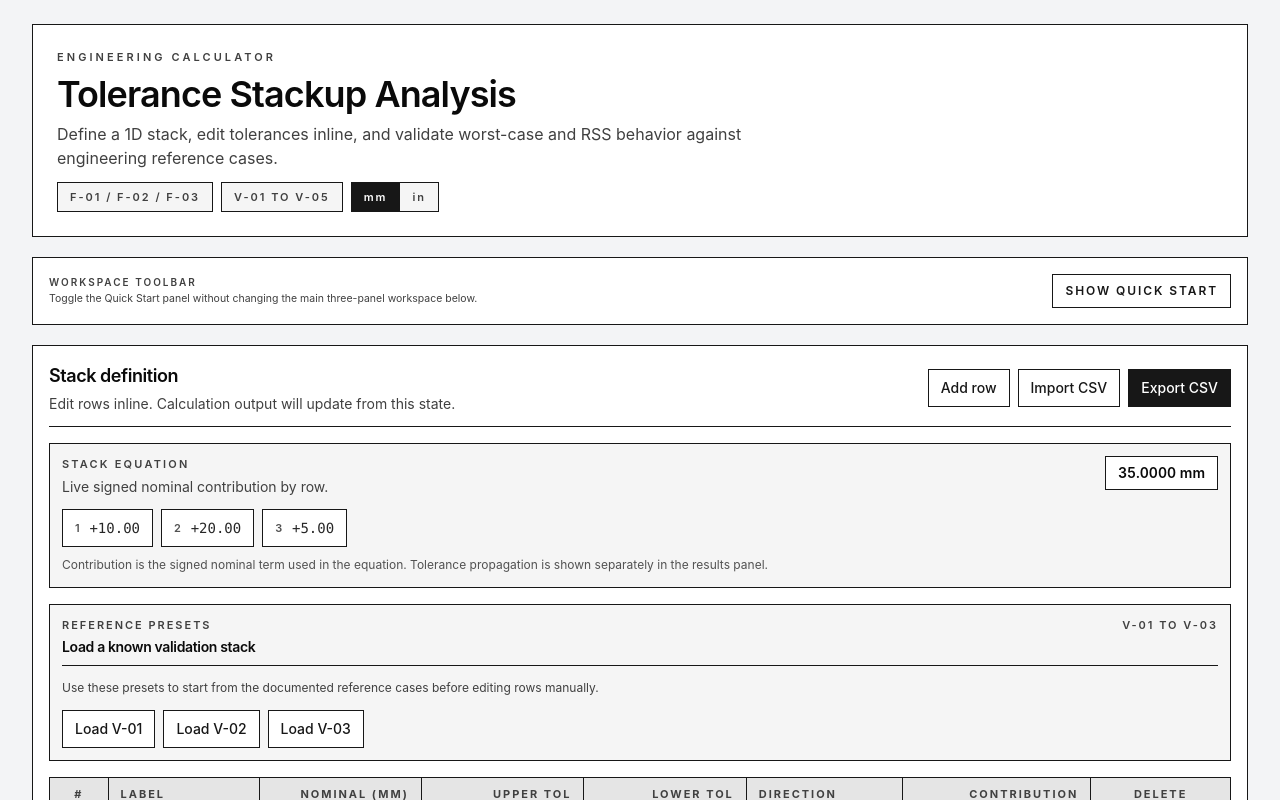
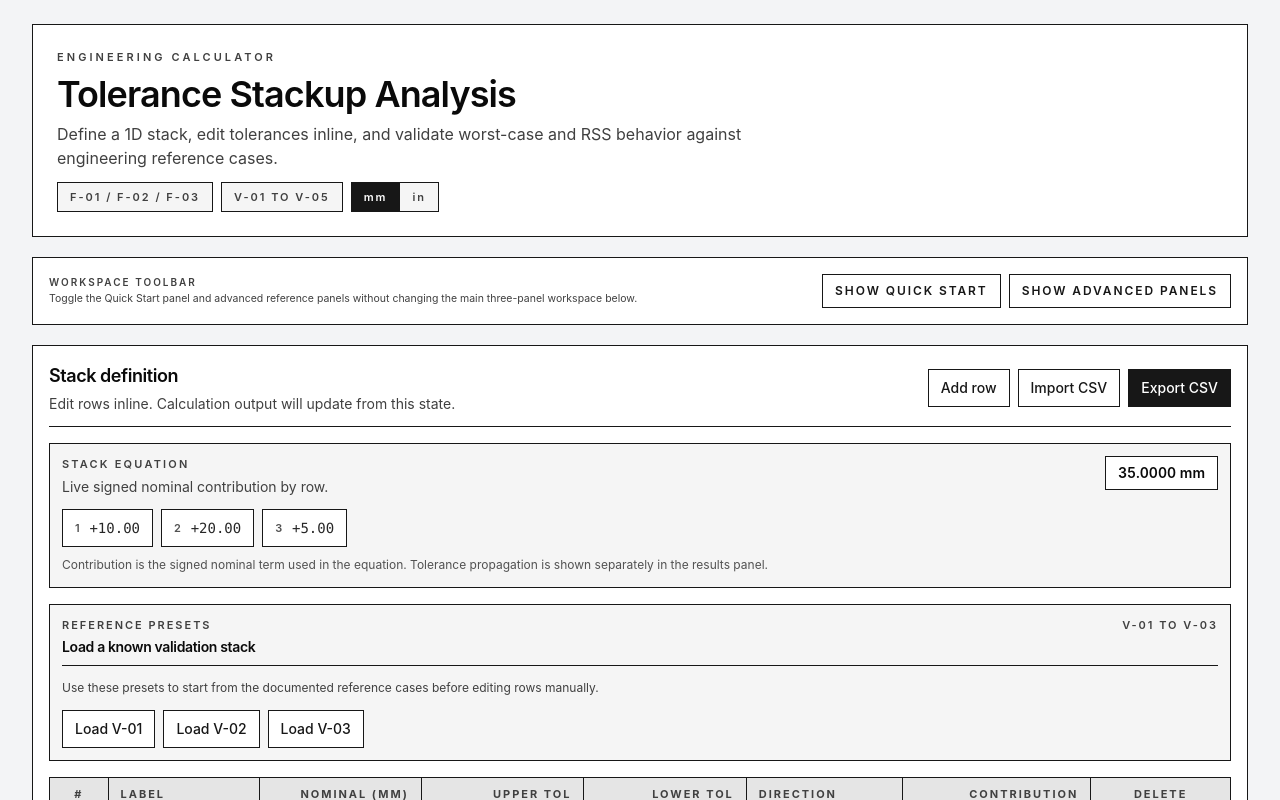
Before and after one commit to utku-gaspak/tolerance-stackup-analyser, a Next.js app: page / in a window 1280 px wide. Shown: the top 800 px of the page. Built offline with nearby package versions, Linux system fonts and the light colour scheme.

Commit message:
hide advanced panels by default

```diff
--- a/app/page.tsx
+++ b/app/page.tsx
@@ -24,6 +24,7 @@ const PRESET_LABELS = ["V-01", "V-02", "V-03"] as const;
 export default function Home() {
   const [engineeringUnit, setEngineeringUnit] = useState<EngineeringUnit>("mm");
   const [isQuickStartOpen, setIsQuickStartOpen] = useState(false);
+  const [isAdvancedPanelsOpen, setIsAdvancedPanelsOpen] = useState(false);
   const { monteCarloResult, setMonteCarloResult, specLimits, setSpecLimits } = useMonteCarloState();
   const {
     savedVariants,
@@ -143,9 +144,10 @@ export default function Home() {
           <div>
             <p className="text-[10px] font-semibold uppercase tracking-[0.2em] text-neutral-700">Workspace toolbar</p>
             <p className="text-[10.5px] leading-[1.1rem] text-neutral-700">
-              Toggle the Quick Start panel without changing the main three-panel workspace below.
+              Toggle the Quick Start panel and advanced reference panels without changing the main three-panel workspace below.
             </p>
           </div>
+          <div className="flex flex-wrap gap-2">
             <button
               type="button"
               onClick={() => setIsQuickStartOpen((current) => !current)}
@@ -153,6 +155,14 @@ export default function Home() {
             >
               {isQuickStartOpen ? "Hide Quick Start" : "Show Quick Start"}
             </button>
+            <button
+              type="button"
+              onClick={() => setIsAdvancedPanelsOpen((current) => !current)}
+              className="border border-neutral-900 bg-white px-3 py-2 text-xs font-semibold uppercase tracking-[0.16em] text-neutral-900 transition hover:bg-neutral-50"
+            >
+              {isAdvancedPanelsOpen ? "Hide Advanced Panels" : "Show Advanced Panels"}
+            </button>
+          </div>
         </div>
       </section>
 
@@ -208,6 +218,7 @@ export default function Home() {
         />
       </section>
 
+      {isAdvancedPanelsOpen ? (
         <section className="grid gap-5 2xl:grid-cols-[1.4fr_1fr]">
           <FormulaPanel rows={rows} compact />
 
@@ -215,6 +226,7 @@ export default function Home() {
             <CurrentStackExpressionPanel rows={rows} />
           </div>
         </section>
+      ) : null}
 
       <footer className="border-t border-neutral-900 pt-4 text-xs text-neutral-700">
         <div className="flex flex-col gap-2 sm:flex-row sm:items-center sm:justify-between">
```
Lines whose indentation alone changed are shown as unchanged.
